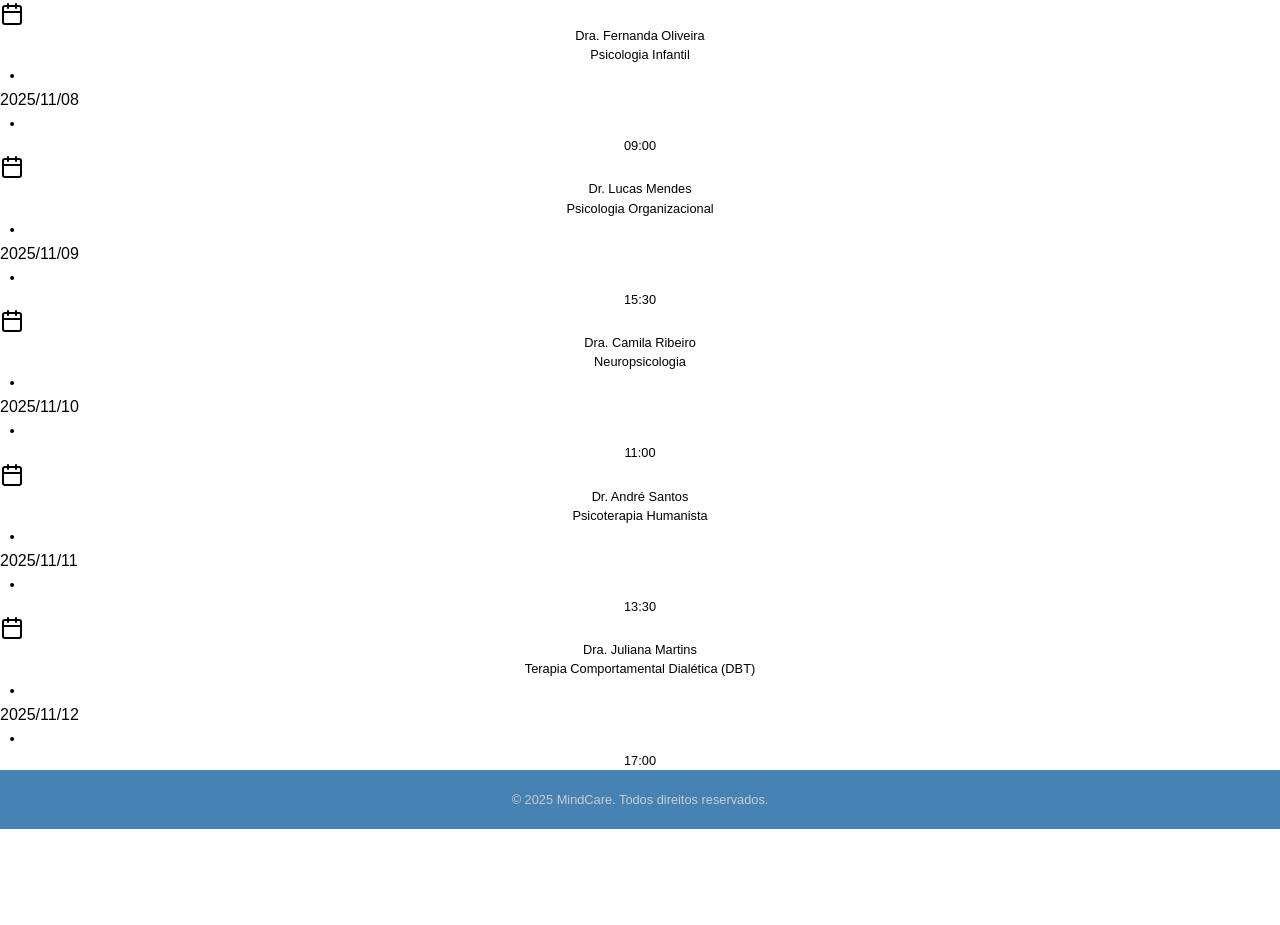
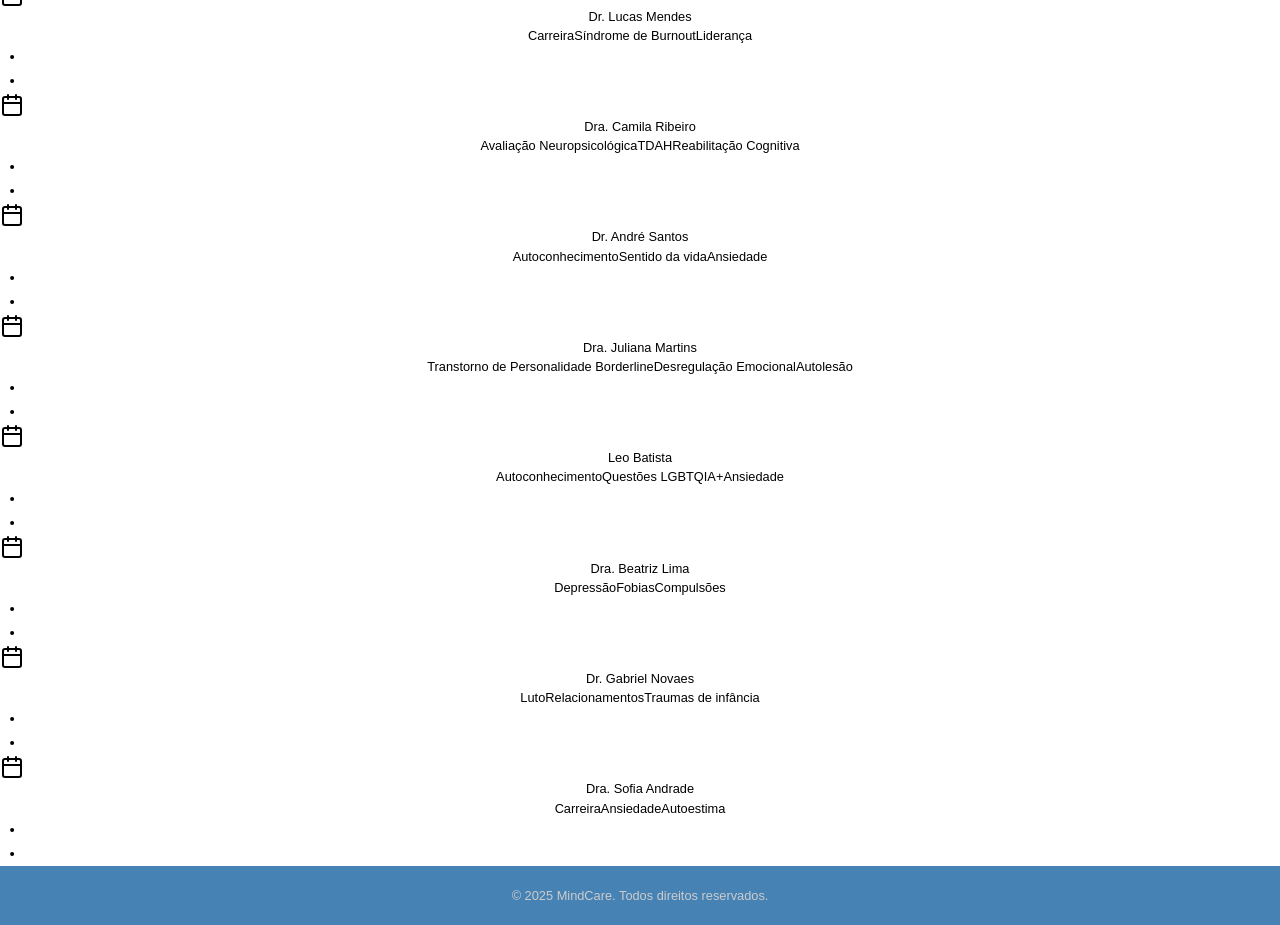
Before and after one commit to ProjetoBlocoADS/MindCareApp, a React (Vite) app in the folder app/: page /home-paciente in a window 1280 px wide. Shown: the part 660-1585 px from the top of the page. Before the commit the page ends 1489 px from the top, so only its background shows below. Built offline with nearby package versions, Linux system fonts and the light colour scheme.

Commit message:
atualização do arquivo pscicologos.json e arrumação de pastas

```diff
--- a/app/public/psicologos.json
+++ b/app/public/psicologos.json
@@ -1,50 +1,110 @@
 [
   {
+    "id": 1,
     "nome": "Dr. Paulo Teixeira",
-    "especialidade": "Terapia Cognitivo-Comportamental",
-    "horario": "14:00",
-    "data": "2025/11/05"
+    "abordagem": "Terapia Cognitivo-Comportamental",
+    "especialidade": ["Ansiedade", "Depressão", "TOC"],
+    "genero": "masc",
+    "valorSessao": 180,
+    "disponibilidade": ["Tarde"]
   },
   {
+    "id": 2,
     "nome": "Dra. Mariana Costa",
-    "especialidade": "Psicanálise",
-    "horario": "10:30",
-    "data": "2025/11/06"
+    "abordagem": "Psicanálise",
+    "especialidade": ["Autoconhecimento", "Relacionamentos", "Traumas"],
+    "genero": "fem",
+    "valorSessao": 220,
+    "disponibilidade": ["Manhã", "Tarde"]
   },
   {
+    "id": 3,
     "nome": "Dr. Ricardo Almeida",
-    "especialidade": "Terapia de Casal e Família",
-    "horario": "16:00",
-    "data": "2025/11/07"
+    "abordagem": "Terapia Sistêmica",
+    "especialidade": ["Terapia de Casal", "Conflitos familiares", "Relacionamentos"],
+    "genero": "masc",
+    "valorSessao": 250,
+    "disponibilidade": ["Tarde", "Noite"]
   },
   {
+    "id": 4,
     "nome": "Dra. Fernanda Oliveira",
-    "especialidade": "Psicologia Infantil",
-    "horario": "09:00",
-    "data": "2025/11/08"
+    "abordagem": "Ludoterapia",
+    "especialidade": ["Psicologia Infantil", "Adolescentes", "Dificuldades de aprendizagem"],
+    "genero": "fem",
+    "valorSessao": 170,
+    "disponibilidade": ["Manhã"]
   },
   {
+    "id": 5,
     "nome": "Dr. Lucas Mendes",
-    "especialidade": "Psicologia Organizacional",
-    "horario": "15:30",
-    "data": "2025/11/09"
+    "abordagem": "Psicologia Organizacional",
+    "especialidade": ["Carreira", "Síndrome de Burnout", "Liderança"],
+    "genero": "masc",
+    "valorSessao": 200,
+    "disponibilidade": ["Tarde", "Noite"]
   },
   {
+    "id": 6,
     "nome": "Dra. Camila Ribeiro",
-    "especialidade": "Neuropsicologia",
-    "horario": "11:00",
-    "data": "2025/11/10"
+    "abordagem": "Neuropsicologia",
+    "especialidade": ["Avaliação Neuropsicológica", "TDAH", "Reabilitação Cognitiva"],
+    "genero": "fem",
+    "valorSessao": 280,
+    "disponibilidade": ["Manhã"]
   },
   {
+    "id": 7,
     "nome": "Dr. André Santos",
-    "especialidade": "Psicoterapia Humanista",
-    "horario": "13:30",
-    "data": "2025/11/11"
+    "abordagem": "Psicoterapia Humanista",
+    "especialidade": ["Autoconhecimento", "Sentido da vida", "Ansiedade"],
+    "genero": "masc",
+    "valorSessao": 160,
+    "disponibilidade": ["Tarde"]
   },
   {
+    "id": 8,
     "nome": "Dra. Juliana Martins",
-    "especialidade": "Terapia Comportamental Dialética (DBT)",
-    "horario": "17:00",
-    "data": "2025/11/12"
+    "abordagem": "Terapia Comportamental Dialética (DBT)",
+    "especialidade": ["Transtorno de Personalidade Borderline", "Desregulação Emocional", "Autolesão"],
+    "genero": "fem",
+    "valorSessao": 210,
+    "disponibilidade": ["Tarde", "Noite"]
+  },
+  {
+    "id": 9,
+    "nome": "Leo Batista",
+    "abordagem": "Gestalt-terapia",
+    "especialidade": ["Autoconhecimento", "Questões LGBTQIA+", "Ansiedade"],
+    "genero": "outro",
+    "valorSessao": 190,
+    "disponibilidade": ["Manhã", "Noite"]
+  },
+  {
+    "id": 10,
+    "nome": "Dra. Beatriz Lima",
+    "abordagem": "Terapia Cognitivo-Comportamental",
+    "especialidade": ["Depressão", "Fobias", "Compulsões"],
+    "genero": "fem",
+    "valorSessao": 175,
+    "disponibilidade": ["Manhã", "Tarde"]
+  },
+  {
+    "id": 11,
+    "nome": "Dr. Gabriel Novaes",
+    "abordagem": "Psicanálise",
+    "especialidade": ["Luto", "Relacionamentos", "Traumas de infância"],
+    "genero": "masc",
+    "valorSessao": 230,
+    "disponibilidade": ["Noite"]
+  },
+  {
+    "id": 12,
+    "nome": "Dra. Sofia Andrade",
+    "abordagem": "Terapia Humanista",
+    "especialidade": ["Carreira", "Ansiedade", "Autoestima"],
+    "genero": "fem",
+    "valorSessao": 150,
+    "disponibilidade": ["Manhã", "Tarde", "Noite"]
   }
 ]
--- a/app/src/pages/homePaciente/HomePaciente.jsx
+++ b/app/src/pages/homePaciente/HomePaciente.jsx
@@ -1,4 +1,4 @@
-import ListaPsicologos from "./ListaPsicologos"
+import ListaPsicologos from "./components/ListaPsicologos"
 
 export default function HomePaciente() {
     return(
--- a/app/src/pages/homePaciente/ListaPsicologos.jsx
+++ b/app/src/pages/homePaciente/components/ListaPsicologos.jsx
@@ -1,6 +1,6 @@
 import { useEffect, useState } from "react";
 import { Calendar,Dot } from "lucide-react";
-import SearchBar from "../homePsicologo/componentes/SearchBar";
+import SearchBar from "../../homePsicologo/componentes/SearchBar";
 import styles from "./listaPsicologos.module.css"
 
 export default function ListaPsicologos(){
@@ -49,12 +49,13 @@ const handleInputChange = (value) => {
 
     //logica para filtrar profissionais na barra de pesquisa
     const matchedProfessionals = profissionais.filter((prof) =>
-        prof.nome.toLowerCase().includes(inputValue.toLowerCase())
+        prof.nome.toLowerCase().includes(inputValue.toLowerCase()) ||
+        prof.especialidade.toLowerCase().includes(inputValue.toLowerCase())
     );
 
     return(
         <div>
-            <SearchBar onChangeValue={handleInputChange} value={inputValue}/>
+            <SearchBar onChangeValue={handleInputChange} value={inputValue} placeholder={"Pesquisar"}/>
             {matchedProfessionals.map((psico)=>(
                 <div key={psico.nome}>
                     <Calendar/>
--- a/app/src/pages/homePsicologo/componentes/ListaPacientes.jsx
+++ b/app/src/pages/homePsicologo/componentes/ListaPacientes.jsx
@@ -22,7 +22,7 @@ const pacientes = [
 export default function ListaPacientes() {
   return (
     <div className="w-full max-w-[359px] h-[500px] bg-[#EEEEEE] rounded-[24px] mx-auto mb-10">
-      <SearchBar />
+      <SearchBar placeholder={"Search"} />
 
       <div className="flex flex-col gap-2 mx-auto items-center mt-3">
         {pacientes.map((paciente) => (
--- a/app/src/pages/homePsicologo/componentes/SearchBar.jsx
+++ b/app/src/pages/homePsicologo/componentes/SearchBar.jsx
@@ -1,6 +1,6 @@
 import { Funnel, CircleArrowDown, Search } from 'lucide-react';
 
-export default function SearchBar({onChangeValue, inputValue}) {
+export default function SearchBar({onChangeValue, inputValue, placeholder}) {
 
 // aqui o valor do input sera passado como argumento para qualquer metodo em outro componente
 const handleChange = (e) => {
@@ -13,7 +13,7 @@ const handleChange = (e) => {
         <Search className="absolute left-3 text-[#134496] w-4 h-4" />
         <input
           type="text"
-          placeholder="Search"
+          placeholder={placeholder}
           value={inputValue}
           onChange={handleChange}
           className="px-6 pl-10 py-2 w-[223px] h-[34px] rounded-[26px] outline-none"
```
Also changed, not shown: app/src/pages/homePaciente/components/listaPsicologos.module.css (renamed from app/src/pages/homePaciente/listaPsicologos.module.css).
